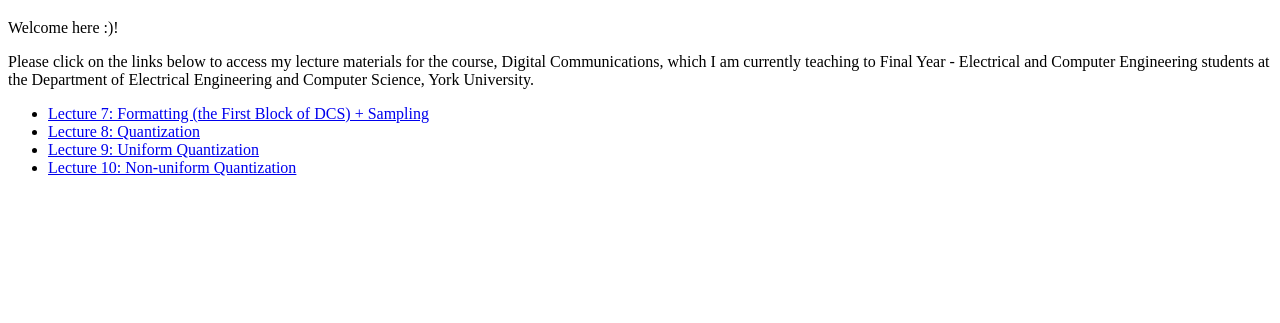
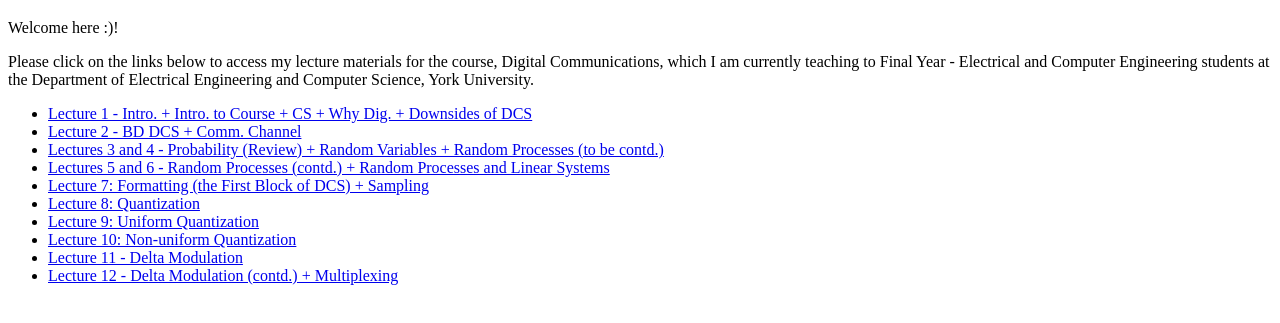
Before and after one commit to SunilaAkbar/LectureNotes-DigitalCommunications, a plain HTML site: page index.html in a window 1280 px wide. Shown: the part 61-384 px from the top of the page. Drawn offline with Linux system fonts and the light colour scheme.

Commit message:
Update index.html

```diff
--- a/index.html
+++ b/index.html
@@ -10,10 +10,16 @@
     <p>Welcome here :)!</p>
     <p>Please click on the links below to access my lecture materials for the course, Digital Communications, which I am currently teaching to Final Year - Electrical and Computer Engineering students at the Department of Electrical Engineering and Computer Science, York University.</p>
     <ul>
+        <li><a href="Lecture 1 - Intro. + Intro. to Course + CS + Why Dig. + Downsides of DCS.pdf">Lecture 1 - Intro. + Intro. to Course + CS + Why Dig. + Downsides of DCS</a></li>
+        <li><a href="Lecture 2 - BD DCS + Comm. Channel.pdf">Lecture 2 - BD DCS + Comm. Channel</a></li>
+        <li><a href="Lectures 3 and 4 - Probability (Review) + Random Variables + Random Processes (to be contd.).pdf">Lectures 3 and 4 - Probability (Review) + Random Variables + Random Processes (to be contd.)</a></li>
+        <li><a href="Lectures 5 and 6 - Random Processes (contd.) + Random Processes and Linear Systems.pdf">Lectures 5 and 6 - Random Processes (contd.) + Random Processes and Linear Systems</a></li>
         <li><a href="Lecture 7 - Formatting (the First Block of DCS) + Sampling.pdf">Lecture 7: Formatting (the First Block of DCS) + Sampling</a></li>
         <li><a href="Lecture 8 - Quantization.pdf">Lecture 8: Quantization</a></li>
         <li><a href="Lecture 9 - Uniform Quantization.pdf">Lecture 9: Uniform Quantization</a></li>
         <li><a href="Lecture 10 - Non-uniform Quantization.pdf">Lecture 10: Non-uniform Quantization</a></li>
+        <li><a href="Lecture 11 - Delta Modulation.pdf">Lecture 11 - Delta Modulation</a></li>
+        <li><a href="Lecture 12 - Delta Modulation (contd.) + Multiplexing.pdf">Lecture 12 - Delta Modulation (contd.) + Multiplexing</a></li>
     </ul>
 </body>
 </html>
```
